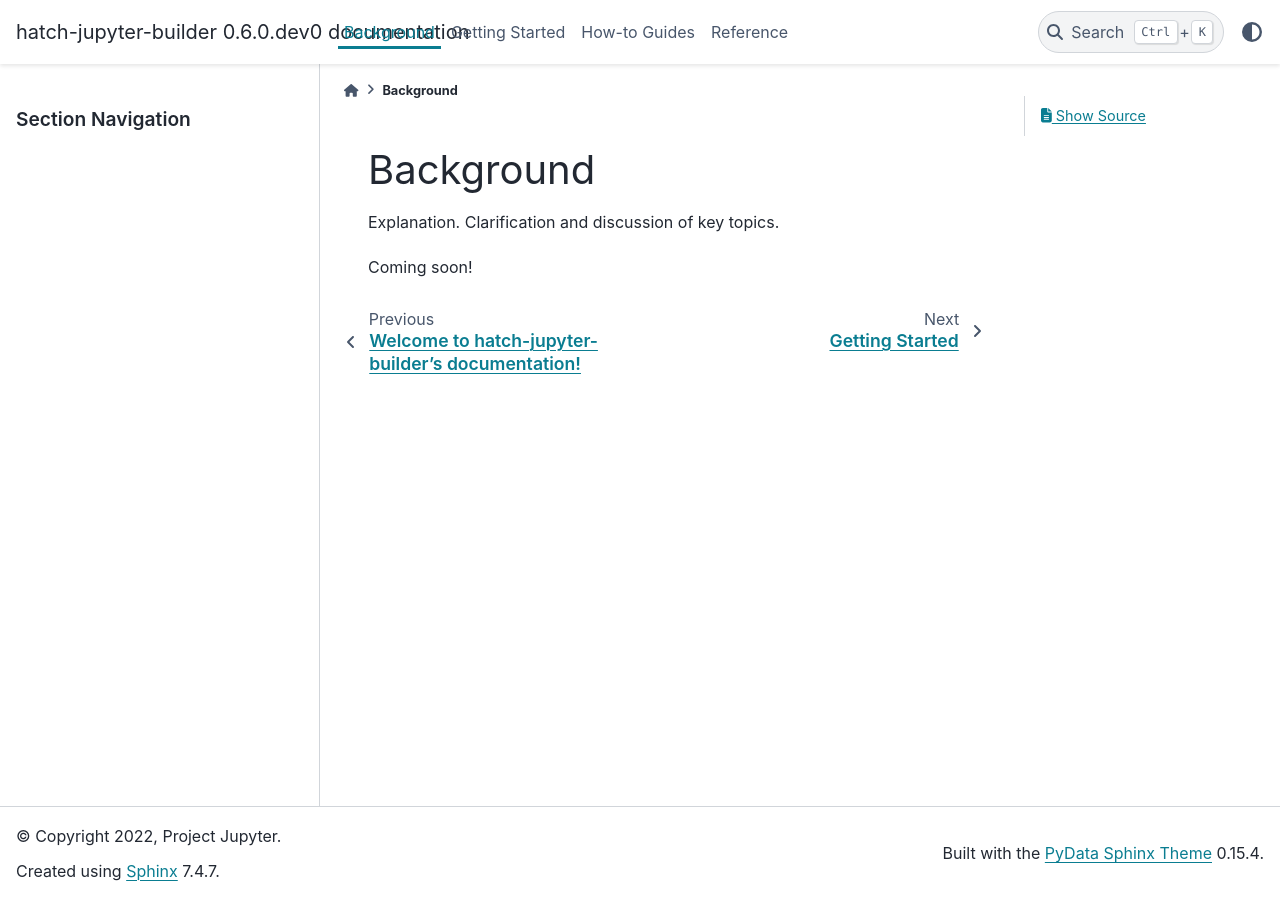
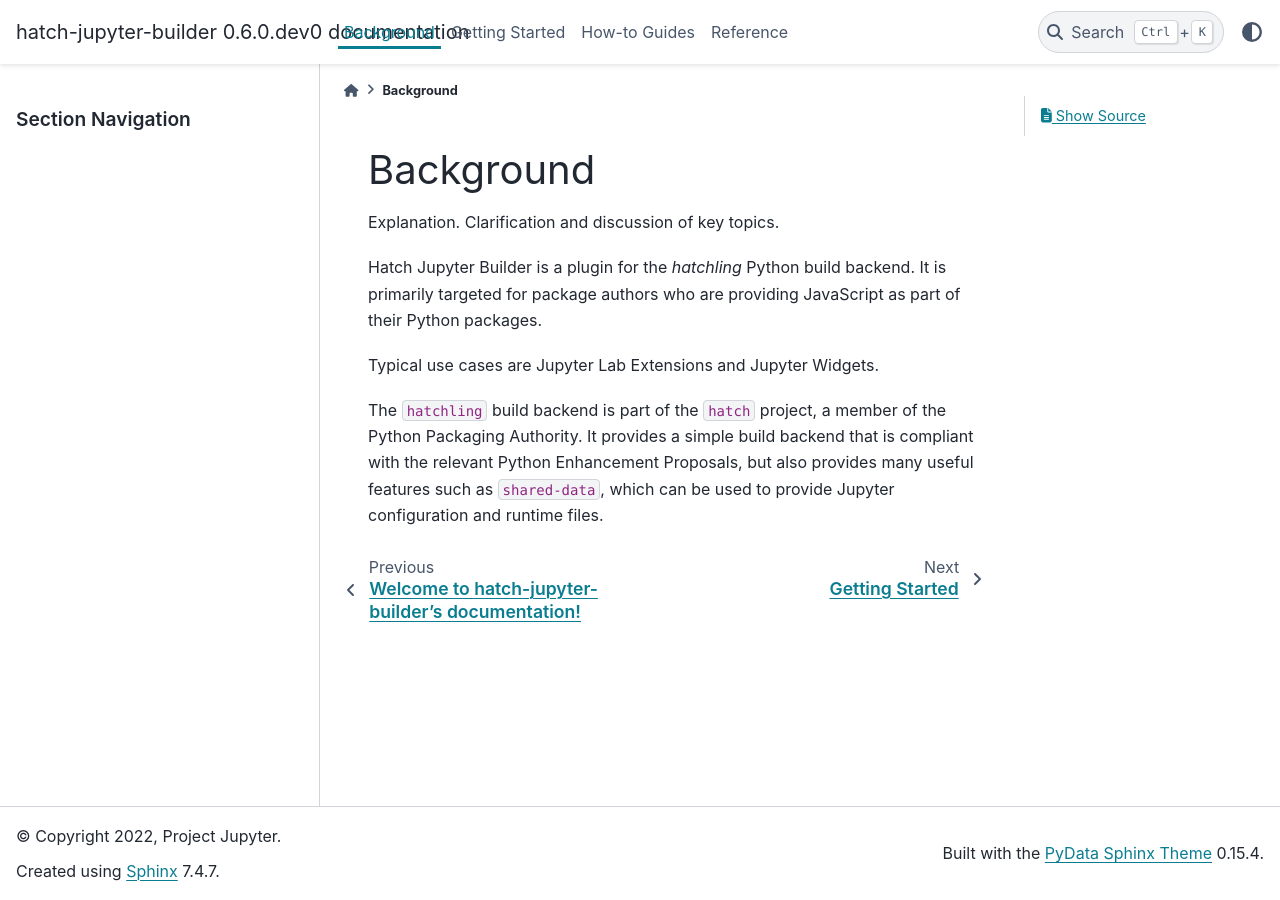
Before and after one commit to jupyterlab/hatch-jupyter-builder, a Sphinx documentation site: the page built from docs/source/background/index.rst, in a window 1280 px wide. Built offline with Sphinx 7.4.7 and the PyData theme 0.15.4, drawn with Linux system fonts in a browser that asks for light colours; pages that are not in the unit, such as notebooks, are missing from menus.

Commit message:
start adding more docs

```diff
--- a/docs/source/background/index.rst
+++ b/docs/source/background/index.rst
@@ -2,8 +2,15 @@
 ==========
 Explanation. Clarification and discussion of key topics.
 
-.. toctree::
-   :maxdepth: 1
-   :caption: Contents:
+Hatch Jupyter Builder is a plugin for the `hatchling` Python build backend.
+It is primarily targeted for package authors who are providing JavaScript
+as part of their Python packages.
 
-Coming soon!
+Typical use cases are Jupyter Lab Extensions and Jupyter Widgets.
+
+The ``hatchling`` build backend is part of the ``hatch`` project,
+a member of the Python Packaging Authority.  It provides a simple
+build backend that is compliant with the relevant Python Enhancement
+Proposals, but also provides many useful features such as
+``shared-data``, which can be used to provide Jupyter configuration
+and runtime files.
--- a/docs/source/how_to_guides/index.rst
+++ b/docs/source/how_to_guides/index.rst
@@ -6,4 +6,5 @@
    :maxdepth: 1
    :caption: Contents:
 
-Coming soon!
+   migrating_javascript_projects
+   migration_data_files_projects
```
